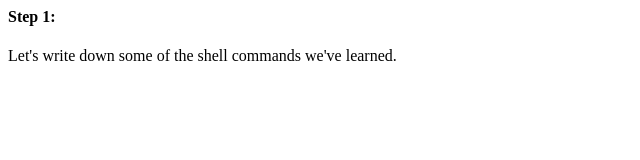
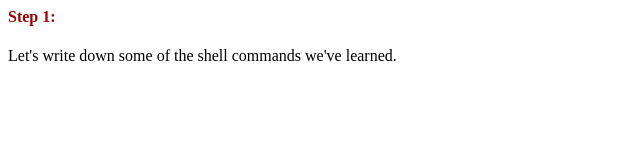
Before and after one commit to jossmacd/jossmacd.github.io, a plain HTML site: page index.html in a window 1280 px wide. Shown: the full height of the page, 0-640 px from the left. Drawn offline with Linux system fonts and the light colour scheme.

Commit message:
correct code 🦑

```diff
--- a/styles.css
+++ b/styles.css
@@ -1 +1 @@
-h4 {font:#900;}
+h4 {color:#900;}
```
